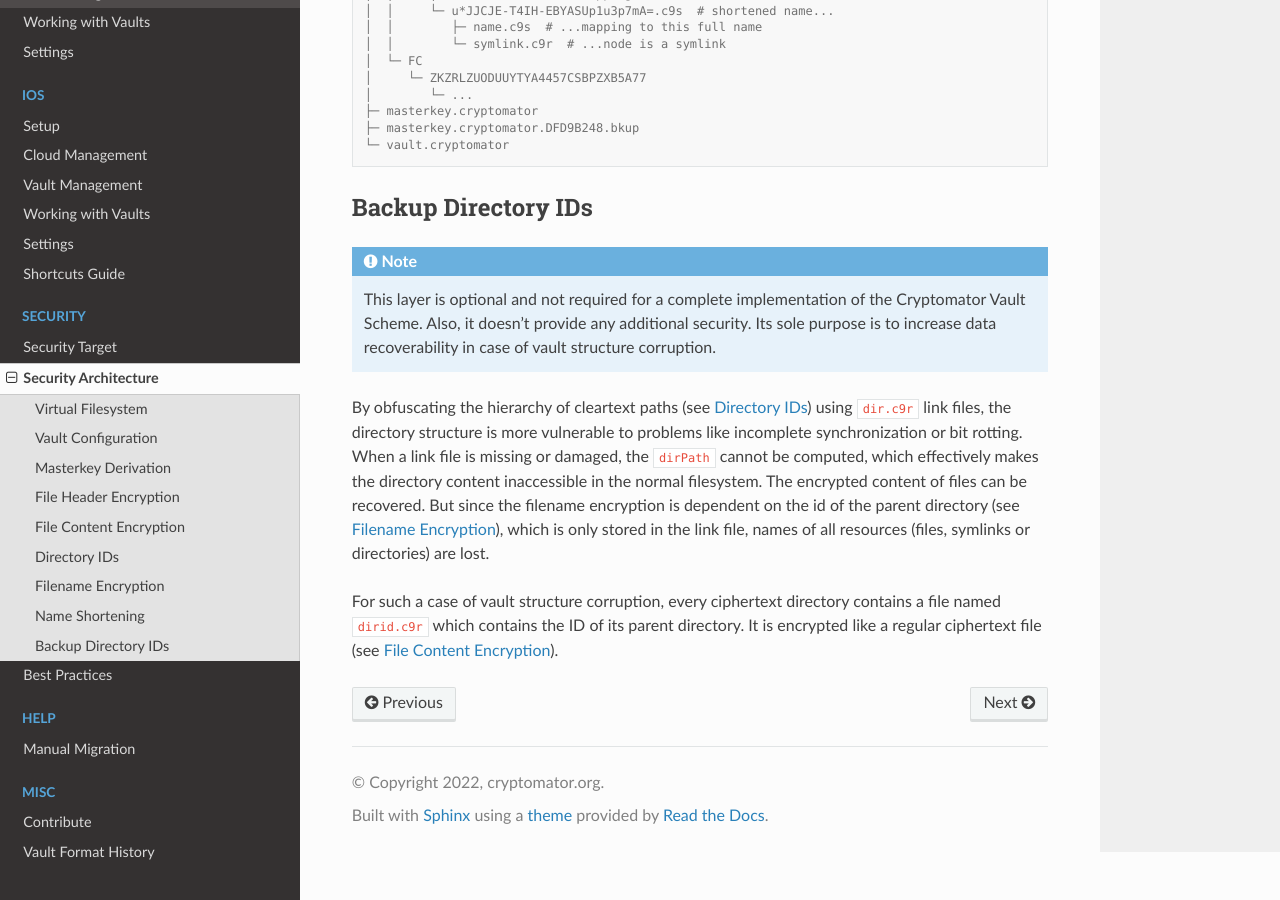
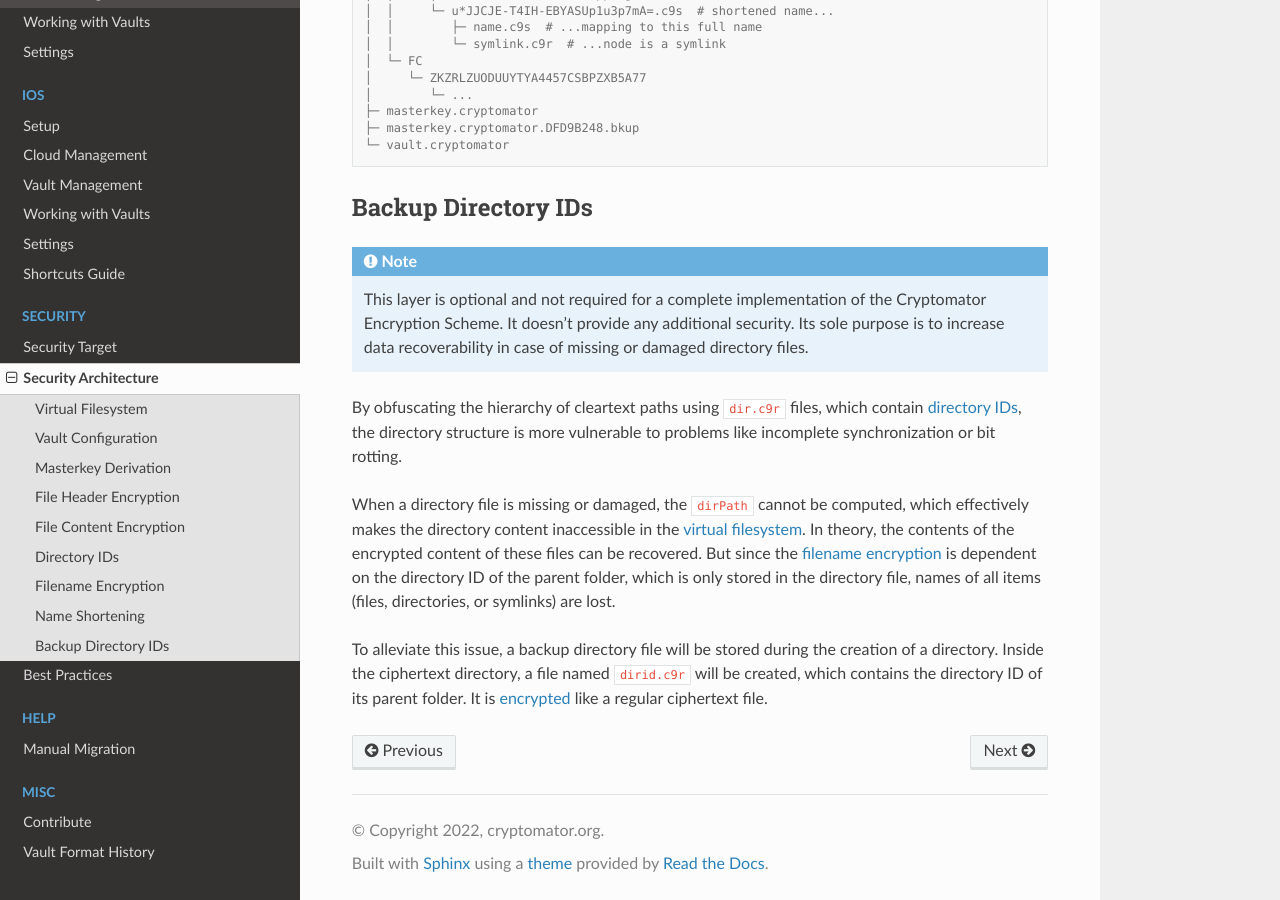
Before and after one commit to cryptomator/docs, a Sphinx documentation site: the page built from source/security/architecture.rst, in a window 1280 px wide and 900 px high, scrolled down 6975 px. Built offline with Sphinx 7.4.7 and the Read the Docs theme 2.0.0, drawn with Linux system fonts in a browser that asks for light colours.

Commit message:
proofread and reviewed backup-directory-ids section in security architecture

```diff
--- a/source/security/architecture.rst
+++ b/source/security/architecture.rst
@@ -338,21 +338,23 @@ A vault containing several nodes with very long names might result in a cipherte
     └─ vault.cryptomator
 
 
-.. _security/architecture/backup-dir-ids:
+.. _security/architecture/backup-directory-ids:
 
 Backup Directory IDs
 --------------------
 
 .. note::
 
-    This layer is optional and not required for a complete implementation of the Cryptomator Vault Scheme.
-    Also, it doesn't provide any additional security.
-    Its sole purpose is to increase data recoverability in case of vault structure corruption.
+    This layer is optional and not required for a complete implementation of the Cryptomator Encryption Scheme.
+    It doesn't provide any additional security.
+    Its sole purpose is to increase data recoverability in case of missing or damaged directory files.
 
-By obfuscating the hierarchy of cleartext paths (see `Directory IDs`_) using ``dir.c9r`` link files, the directory structure is more vulnerable to problems like incomplete synchronization or bit rotting.
-When a link file is missing or damaged, the ``dirPath`` cannot be computed, which effectively makes the directory content inaccessible in the normal filesystem.
-The encrypted content of files can be recovered.
-But since the filename encryption is dependent on the id of the parent directory (see `Filename Encryption`_), which is only stored in the link file, names of all resources (files, symlinks or directories) are lost.
+By obfuscating the hierarchy of cleartext paths using ``dir.c9r`` files, which contain `directory IDs`_, the directory structure is more vulnerable to problems like incomplete synchronization or bit rotting.
 
-For such a case of vault structure corruption, every ciphertext directory contains a file named ``dirid.c9r`` which contains the ID of its parent directory.
-It is encrypted like a regular ciphertext file (see `File Content Encryption`_).
+When a directory file is missing or damaged, the ``dirPath`` cannot be computed, which effectively makes the directory content inaccessible in the `virtual filesystem`_.
+In theory, the contents of the encrypted content of these files can be recovered.
+But since the `filename encryption`_ is dependent on the directory ID of the parent folder, which is only stored in the directory file, names of all items (files, directories, or symlinks) are lost.
+
+To alleviate this issue, a backup directory file will be stored during the creation of a directory.
+Inside the ciphertext directory, a file named ``dirid.c9r`` will be created, which contains the directory ID of its parent folder.
+It is `encrypted <file-content-encryption>`_ like a regular ciphertext file.
```
